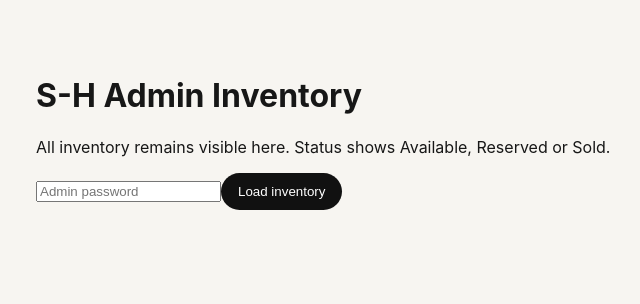
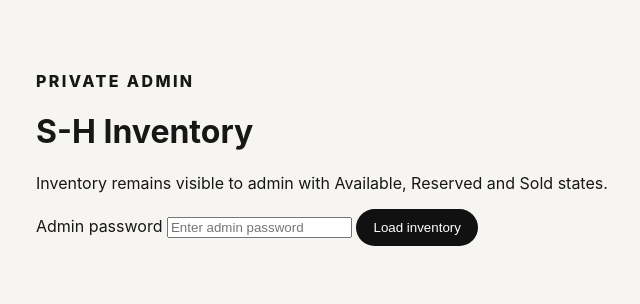
Before and after one commit to mahlikakopiofficial-stack/S-H, a website: page public/admin.html in a window 1280 px wide. Shown: the whole page, without its empty margins (28-668 px from the left). Drawn offline with Linux system fonts and the light colour scheme.

Commit message:
Format S-H admin page for maintainability

```diff
--- a/public/admin.html
+++ b/public/admin.html
@@ -1 +1,32 @@
-<!doctype html><html><head><meta charset="utf-8"><meta name="viewport" content="width=device-width,initial-scale=1"><title>S-H Admin</title><link rel="stylesheet" href="/style.css"></head><body><main class="section"><h1>S-H Admin Inventory</h1><p>All inventory remains visible here. Status shows Available, Reserved or Sold.</p><input id="pw" type="password" placeholder="Admin password"><button class="button" onclick="loadAdmin()">Load inventory</button><div id="admin"></div></main><script src="/admin.js"></script></body></html>
+<!doctype html>
+<html lang="en">
+<head>
+  <meta charset="utf-8">
+  <meta name="viewport" content="width=device-width, initial-scale=1">
+  <meta name="theme-color" content="#111111">
+  <title>S-H Admin</title>
+  <link rel="stylesheet" href="/style.css">
+</head>
+<body>
+  <main class="section adminPage">
+    <div class="sectionhead">
+      <div>
+        <p class="eyebrow">PRIVATE ADMIN</p>
+        <h1>S-H Inventory</h1>
+        <p>Inventory remains visible to admin with Available, Reserved and Sold states.</p>
+      </div>
+    </div>
+
+    <div class="adminLogin">
+      <label for="pw">Admin password</label>
+      <input id="pw" type="password" autocomplete="current-password" placeholder="Enter admin password">
+      <button class="button" type="button" onclick="loadAdmin()">Load inventory</button>
+    </div>
+
+    <div id="adminStatus" class="inventoryNotice" role="status"></div>
+    <div id="admin"></div>
+  </main>
+
+  <script src="/admin.js"></script>
+</body>
+</html>
```
